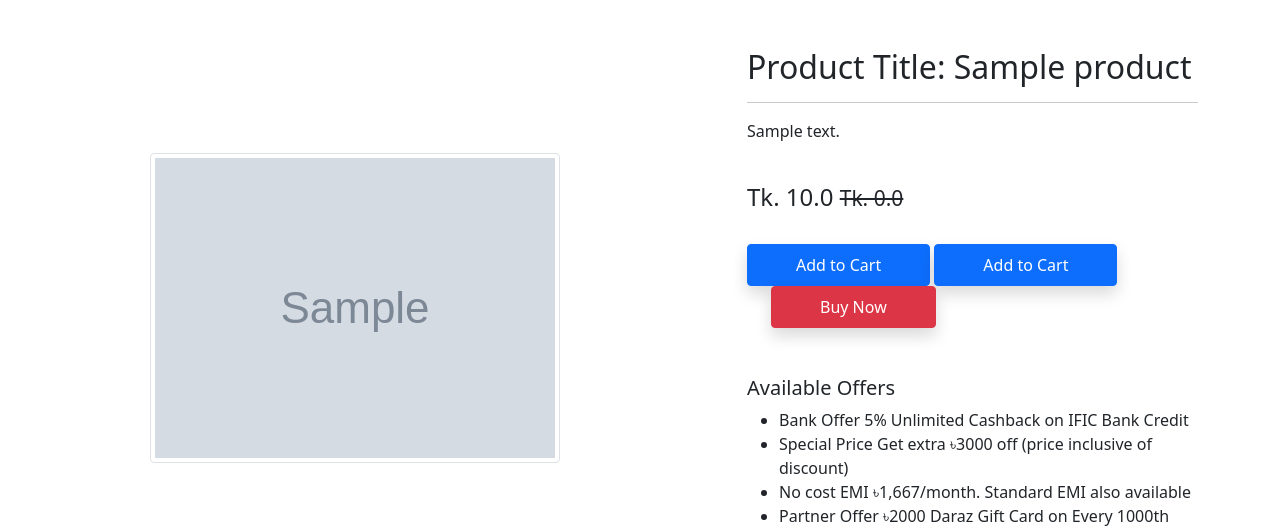
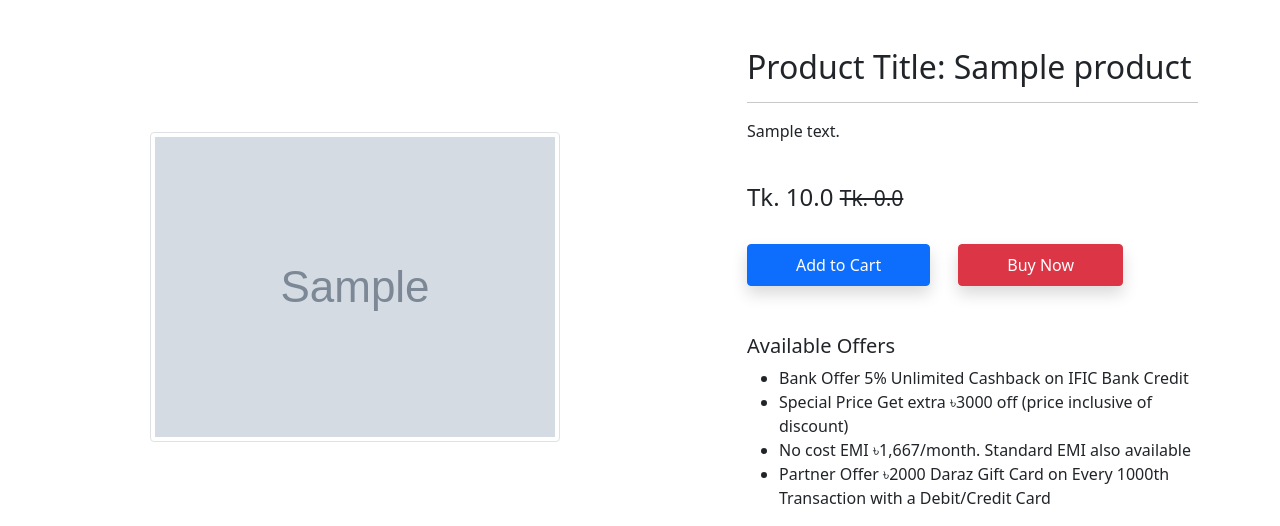
Before and after one commit to asrafulislam15/VirtualTrialRoom, a Django app: template app/templates/app/productdetail.html in a window 1280 px wide. Shown: the part 56-582 px from the top of the page. Run offline with Django 3.2, Linux system fonts and the light colour scheme; the template is opened without the code that fills it: values that come from a table or form of the project are taken from there, others are empty; tables that the repository leaves empty hold one stand-in row (values such as "Sample post"); grey boxes marked "Sample" are stand-in pictures; parts of the project's set-up code (start-up, migrations or seed data) failed here and were passed over; some libraries are stand-ins or nearby versions.

Commit message:
Checkout update

```diff
--- a/app/templates/app/checkout.html
+++ b/app/templates/app/checkout.html
@@ -22,7 +22,7 @@
   <div class="col-sm-4 offset-sm-1">
     <h4>Select Shipping Address</h4>
     <hr>
-    <form action="/paymentdone">
+    <form action="/paymentdone" >
     {% for ad in add %}
       <div class="card">
         <div class="card-body">
--- a/app/templates/app/productdetail.html
+++ b/app/templates/app/productdetail.html
@@ -13,16 +13,19 @@
    <p>{{ product.description }}</p> <br>
    <h4>Tk. {{product.selling_price}} <small class="fw-light text-decoration-line-through">Tk. {{ product.discounted_price }}</small></h4> <br>
 
+    {% if item_already_in_cart %}
+      <a href="{% url 'showcart' %}" class = "btn btn-warning shadow px-5 py-2 ms-4">Go to Cart</a>
+    {% else %}
      <form action="/add-to-cart" class="d-inline">
        <input type="hidden" name="prod_id" value={{product.id}}
           id="prod_id">
          <button type="submit" class="btn btn-primary shadow px-5 py-2">Add to Cart</button>
      </form>
+    {% endif %}
 
 
 
-   <a href="{% url 'add-to-cart' %}" class="btn btn-primary shadow px-5 py-2">Add to Cart</a>
-   <a href="{% url 'buy-now' %}" class="btn btn-danger shadow px-5 py-2 ms-4">Buy Now</a>
+   <a href="{% url 'checkout' %}" class="btn btn-danger shadow px-5 py-2 ms-4">Buy Now</a>
    <h5 class="mt-5">Available Offers</h5>
    <ul>
     <li>Bank Offer 5% Unlimited Cashback on IFIC Bank Credit</li>
--- a/app/views.py
+++ b/app/views.py
@@ -18,8 +18,10 @@ class ProductView(View):
 
 class ProductDetailView(View):
  def get(self,request,pk):
+  item_already_in_cart = False
+  item_already_in_cart = Cart.objects.filter(Q(product='product.id') & Q(user=request.user)).exists()
   product=Product.objects.get(pk=pk)
-  return render(request, 'app/productdetail.html',{'product':product})
+  return render(request,'app/productdetail.html',{'product': product, 'item_already_in_cart': item_already_in_cart})
 
 @login_required
 def add_to_cart(request):
@@ -38,7 +40,7 @@ def show_cart(request):
     amount= 0.0
     shipping_amount = 70.0
     total_amount = 0.0
-    cart_product = [p for p in Cart.objects.all() if p.user==user]
+    cart_product = [p for p in Cart.objects.all() if p.user == user]
     #print(cart_product)
     if cart_product:
        for p in cart_product:
```
